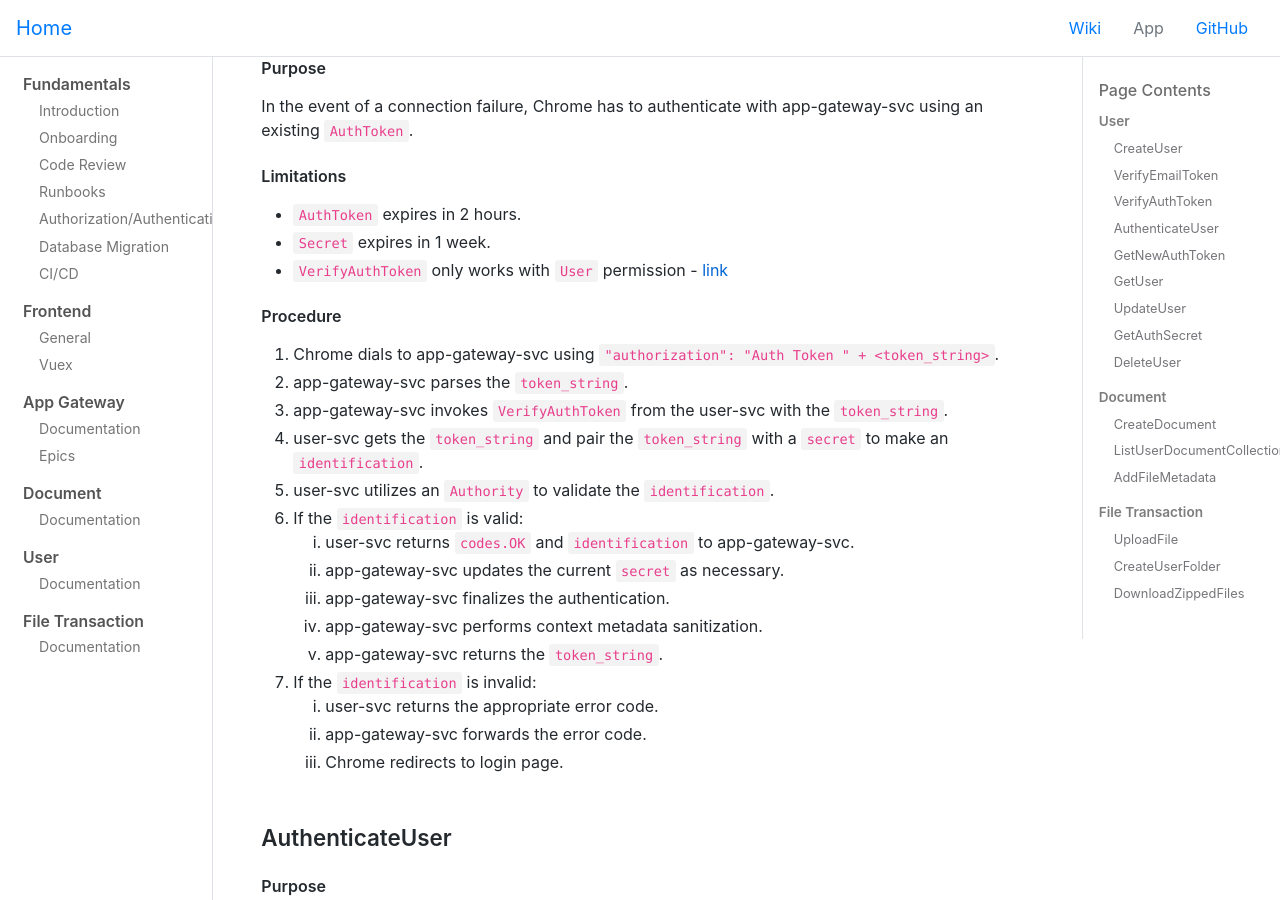
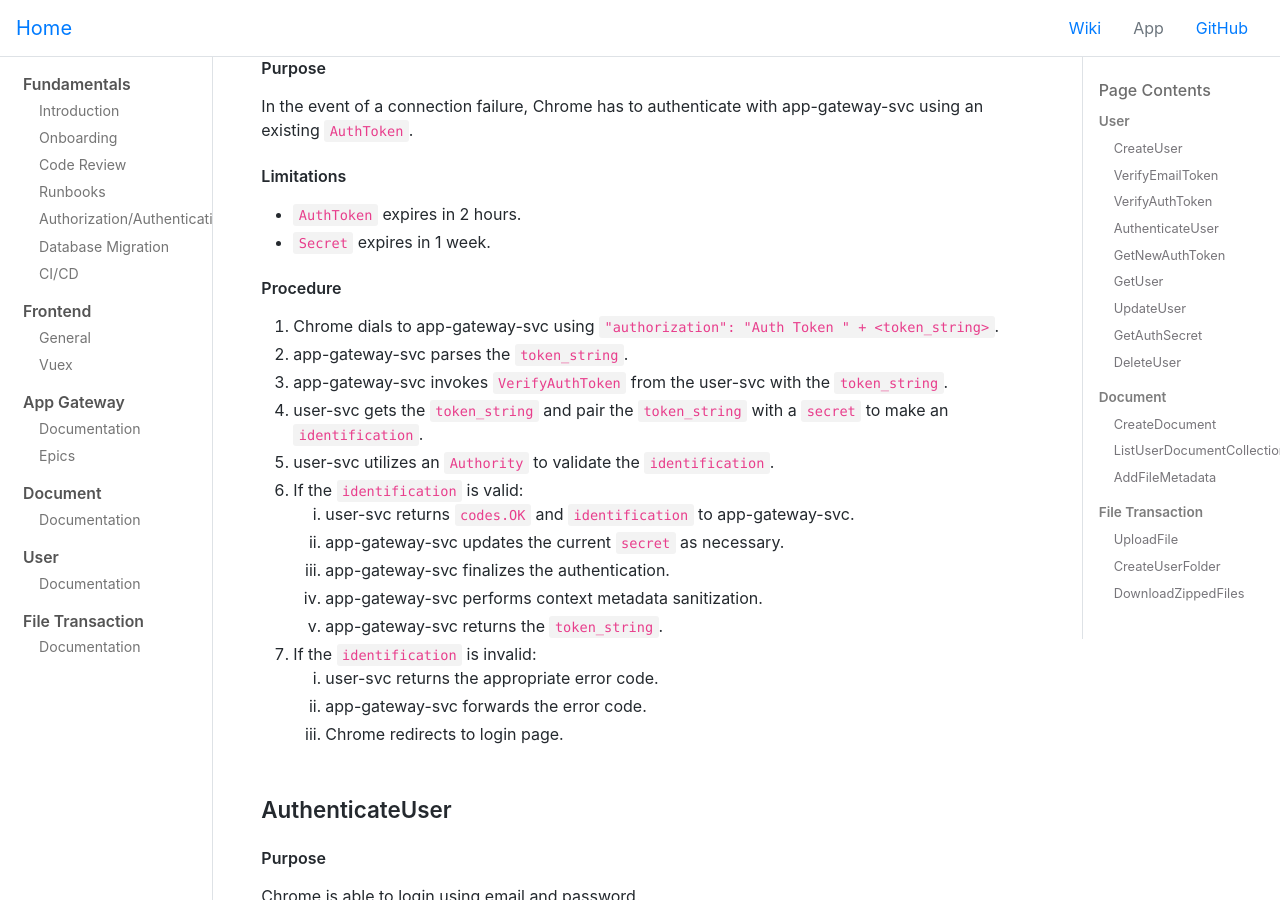
Before and after one commit to hwsc-org/hwsc-org.github.io, a Jekyll site: the page built from wikis/app-gateway-svc/epics.md, in a window 1280 px wide and 900 px high, scrolled down 2856 px. Built offline with Jekyll 4.4.1, drawn with Linux system fonts in a browser that asks for light colours; comment, search, counter and statistics services are not loaded.

Commit message:
Remove documentation about VerifyAuthToken only working with User perm

```diff
--- a/wikis/app-gateway-svc/epics.md
+++ b/wikis/app-gateway-svc/epics.md
@@ -95,7 +95,6 @@ In the event of a connection failure, Chrome has to authenticate with app-gatewa
 #### Limitations
 - `AuthToken` expires in 2 hours.
 - `Secret` expires in 1 week.
-- `VerifyAuthToken` only works with `User` permission - [link](https://github.com/hwsc-org/hwsc-user-svc/issues/111)
 
 #### Procedure
 1. Chrome dials to app-gateway-svc using `"authorization": "Auth Token " + <token_string>`.
```
